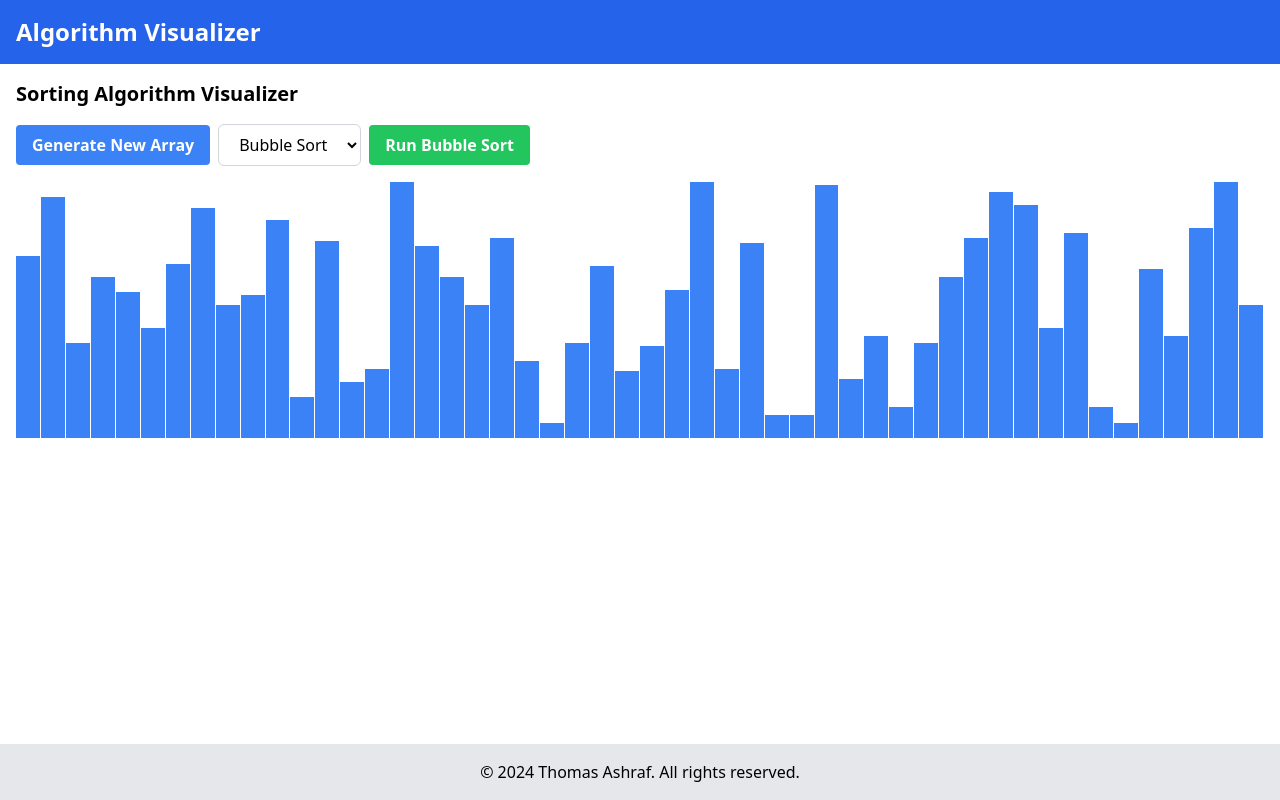
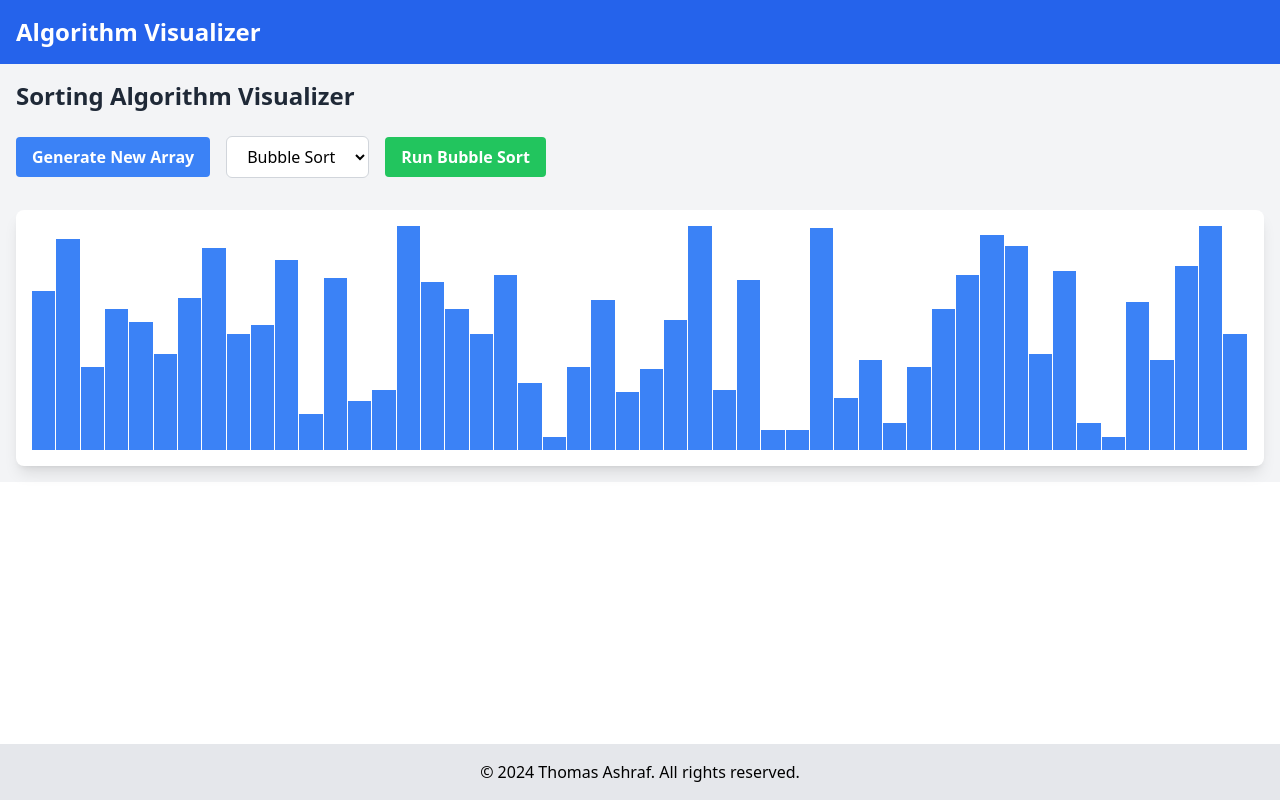
Before and after one commit to thomas-x-69/ALX_Algorithm_Visualizer, a React (Vite) app: page / in a window 1280 px wide. Built offline with nearby package versions, Linux system fonts and the light colour scheme.

Commit message:
Improve visualization styling and animation

```diff
--- a/src/components/AlgorithmVisualizer.jsx
+++ b/src/components/AlgorithmVisualizer.jsx
@@ -45,15 +45,15 @@ const AlgorithmVisualizer = () => {
     setSorting(false);
   };
   return (
-    <div className="flex-1 p-4">
-      <h2 className="text-xl font-semibold mb-4">
+    <div className="flex-1 p-4 bg-gray-100">
+      <h2 className="text-2xl font-bold mb-6 text-gray-800">
         Sorting Algorithm Visualizer
       </h2>
-      <div className="mb-4">
+      <div className="mb-6 flex flex-wrap items-center">
         <button
           onClick={generateNewArray}
           disabled={sorting}
-          className="bg-blue-500 hover:bg-blue-700 text-white font-bold py-2 px-4 rounded mr-2"
+          className="bg-blue-500 hover:bg-blue-600 text-white font-bold py-2 px-4 rounded mr-4 mb-2 transition duration-300 ease-in-out transform hover:scale-105 disabled:opacity-50"
         >
           Generate New Array
         </button>
@@ -61,7 +61,7 @@ const AlgorithmVisualizer = () => {
           value={selectedAlgorithm}
           onChange={(e) => setSelectedAlgorithm(e.target.value)}
           disabled={sorting}
-          className="bg-white border border-gray-300 rounded-md py-2 px-4 mr-2"
+          className="bg-white border border-gray-300 rounded-md py-2 px-4 mr-4 mb-2 focus:outline-none focus:ring-2 focus:ring-blue-500"
         >
           <option value="bubble">Bubble Sort</option>
           <option value="quick">Quick Sort</option>
@@ -70,7 +70,7 @@ const AlgorithmVisualizer = () => {
         <button
           onClick={runSortingAlgorithm}
           disabled={sorting}
-          className="bg-green-500 hover:bg-green-700 text-white font-bold py-2 px-4 rounded"
+          className="bg-green-500 hover:bg-green-600 text-white font-bold py-2 px-4 rounded mb-2 transition duration-300 ease-in-out transform hover:scale-105 disabled:opacity-50"
         >
           Run{" "}
           {selectedAlgorithm.charAt(0).toUpperCase() +
@@ -78,7 +78,7 @@ const AlgorithmVisualizer = () => {
           Sort
         </button>
       </div>
-      <div className="h-64 flex items-end">
+      <div className="h-64 flex items-end bg-white p-4 rounded-lg shadow-lg">
         {array.map((value, index) => (
           <div
             key={index}
@@ -86,8 +86,12 @@ const AlgorithmVisualizer = () => {
               height: `${value}%`,
               width: `${100 / array.length}%`,
             }}
-            className={`mr-px ${
-              comparing.includes(index) ? "bg-red-500" : "bg-blue-500"
+            className={`mr-px transition-all duration-300 ease-in-out ${
+              comparing.includes(index)
+                ? "bg-red-500"
+                : sorting
+                ? "bg-yellow-400"
+                : "bg-blue-500"
             }`}
           ></div>
         ))}
```
